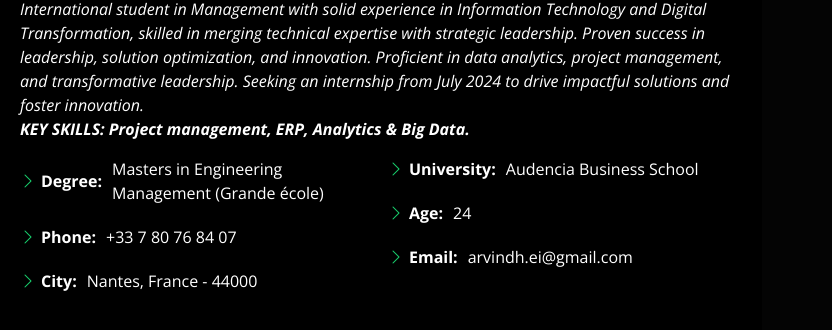
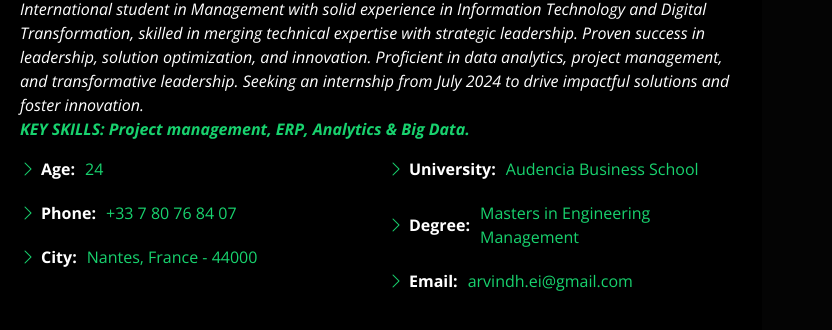
Before and after one commit to arvindh-jj/arvindh-jj.github.io, a plain HTML site: page index.html in a window 1280 px wide. Both pictures are taken after a click on the link "About". Shown: the part 255-585 px from the top of the page, 448-1280 px from the left. Drawn offline with nearby package versions, Linux system fonts and the light colour scheme; no server answers.

Commit message:
Change in alignment

```diff
--- a/assets/css/style.css
+++ b/assets/css/style.css
@@ -343,6 +343,9 @@
 .about-me .content h3 {
   font-weight: 700;
   font-size: 26px;
+  color: #18d26e;
+}
+.about-me .content span{
   color: #18d26e;
 }
 .about-me .content ul {
--- a/index.html
+++ b/index.html
@@ -110,7 +110,7 @@
           <div class="row">
             <div class="col-lg-6">
               <ul>
-                <li><i class="bi bi-chevron-right"></i> <strong>Degree:</strong> <span>Masters in Engineering Management (Grande école)</span></li>
+                <li><i class="bi bi-chevron-right"></i> <strong>Age:</strong> <span>24</span></li>
                 <li><i class="bi bi-chevron-right"></i> <strong>Phone:</strong> <span>+33 7 80 76 84 07</span></li>
                 <li><i class="bi bi-chevron-right"></i> <strong>City:</strong> <span>Nantes, France - 44000</span></li>
               </ul>
@@ -118,7 +118,7 @@
             <div class="col-lg-6">
               <ul>
                 <li><i class="bi bi-chevron-right"></i> <strong>University:</strong> <span>Audencia Business School</span></li>
-                <li><i class="bi bi-chevron-right"></i> <strong>Age:</strong> <span>24</span></li>
+                <li><i class="bi bi-chevron-right"></i> <strong>Degree:</strong> <span>Masters in Engineering Management</span></li>
                 <li><i class="bi bi-chevron-right"></i> <strong>Email:</strong> <span>arvindh.ei@gmail.com</span></li>
 
               </ul>
```
